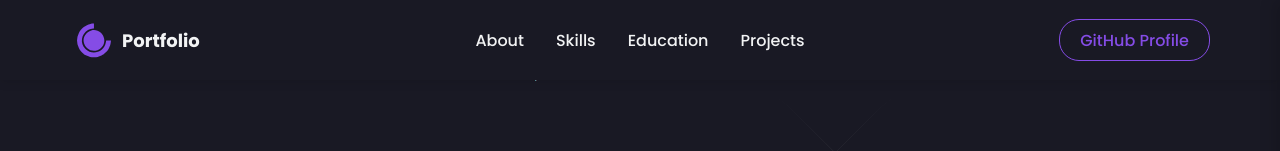
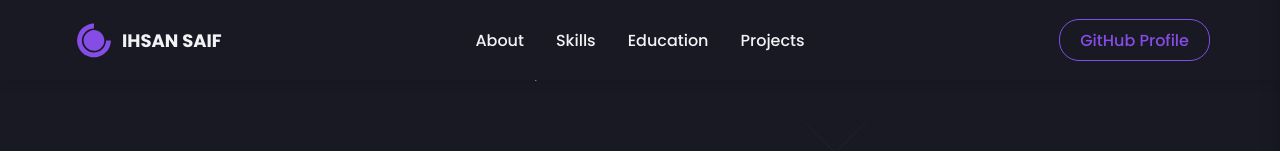
Before and after one commit to ihsansaif313/Ihsan-Saif-Portfolio, a React (Create React App) app: page /product in a window 1280 px wide. Shown: the top 151 px of the page. Built offline with nearby package versions, Linux system fonts and the light colour scheme.

Commit message:
RESUME ADDED

```diff
--- a/src/components/HeroSection/HeroSection.jsx
+++ b/src/components/HeroSection/HeroSection.jsx
@@ -246,7 +246,7 @@
             </a>
           </HeroLeftContainer>
           <HeroRightContainer>
-            <Image src={HeroImage2} alt="Hero" />
+            <Image src={HeroImage2} alt="IHSAN SAIF" />
           </HeroRightContainer>
         </HeroInnerContainer>
       </HeroContainer>
--- a/src/components/Navbar/Navbar.jsx
+++ b/src/components/Navbar/Navbar.jsx
@@ -222,7 +222,7 @@
         <NavLogo to="/">
           <div style={{ display: "flex", alignItems: "center" }}>
             <DiCssdeck size="3rem" color={theme.primary} />
-            <Span>Portfolio</Span>
+            <Span>IHSAN SAIF</Span>
           </div>
         </NavLogo>
 
@@ -248,7 +248,7 @@
 
           <MobileMenuHeader>
             <DiCssdeck size="3rem" color={theme.primary} />
-            <h3 style={{ margin: "10px 0", color: theme.text_primary }}>Portfolio</h3>
+            <h3 style={{ margin: "10px 0", color: theme.text_primary }}>IHSAN SAIF</h3>
           </MobileMenuHeader>
 
           <MobileMenuItems>
--- a/src/data/constants.js
+++ b/src/data/constants.js
@@ -16,7 +16,7 @@
   "—they think for themselves.",
   github: "https://github.com/ihsansaif313",
   resume:
-    "https://drive.google.com/file/d/1dgc4T-Me39vCerU9m4S1wQrpe3Il75Qx/view?usp=sharing",
+    "https://drive.google.com/file/d/1mN1QEGoUorsKPoNAJI0tu37DUs_MYiwZ/view?usp=sharing",
 
   linkedin: "https://www.linkedin.com/in/its-saif-products/",
 
```
